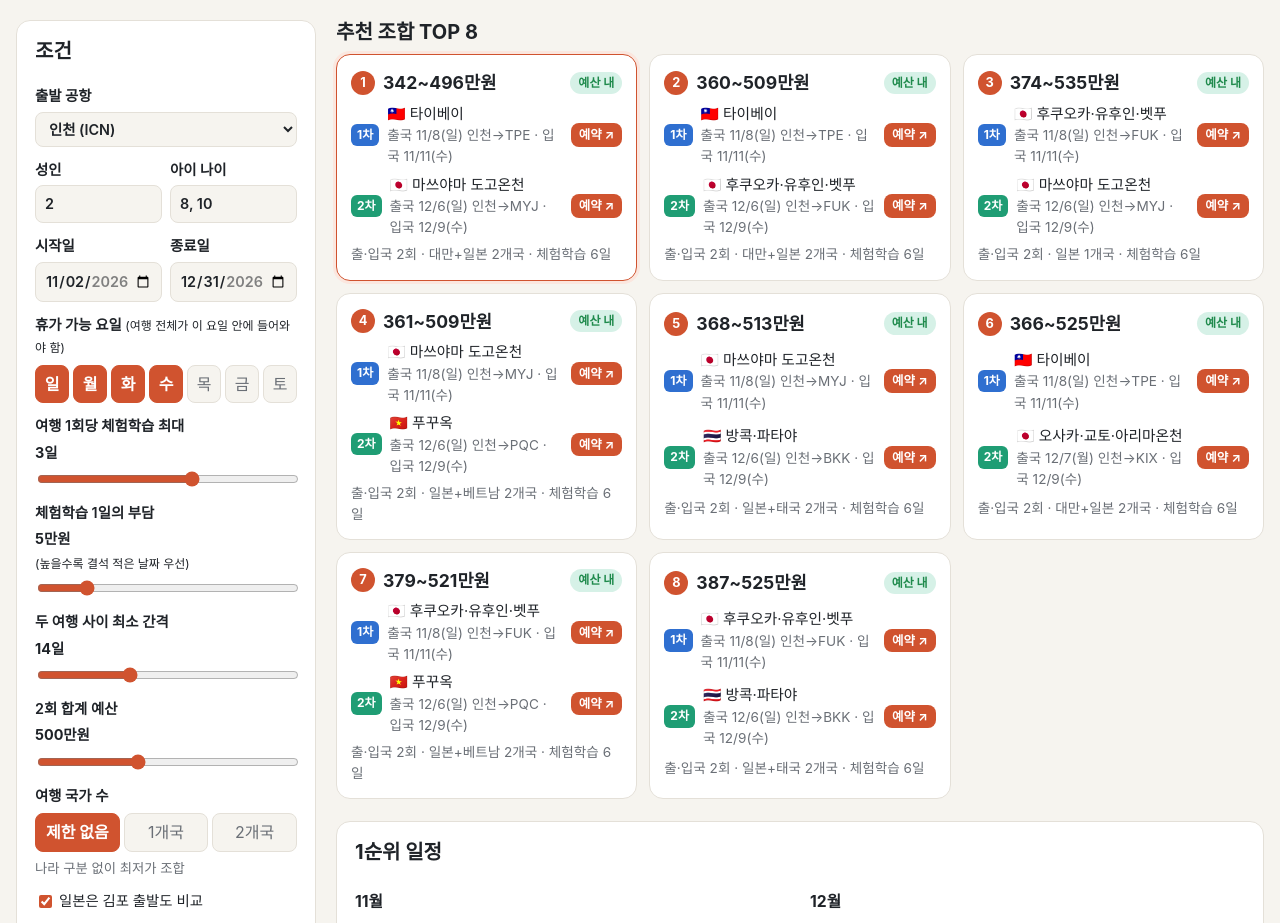
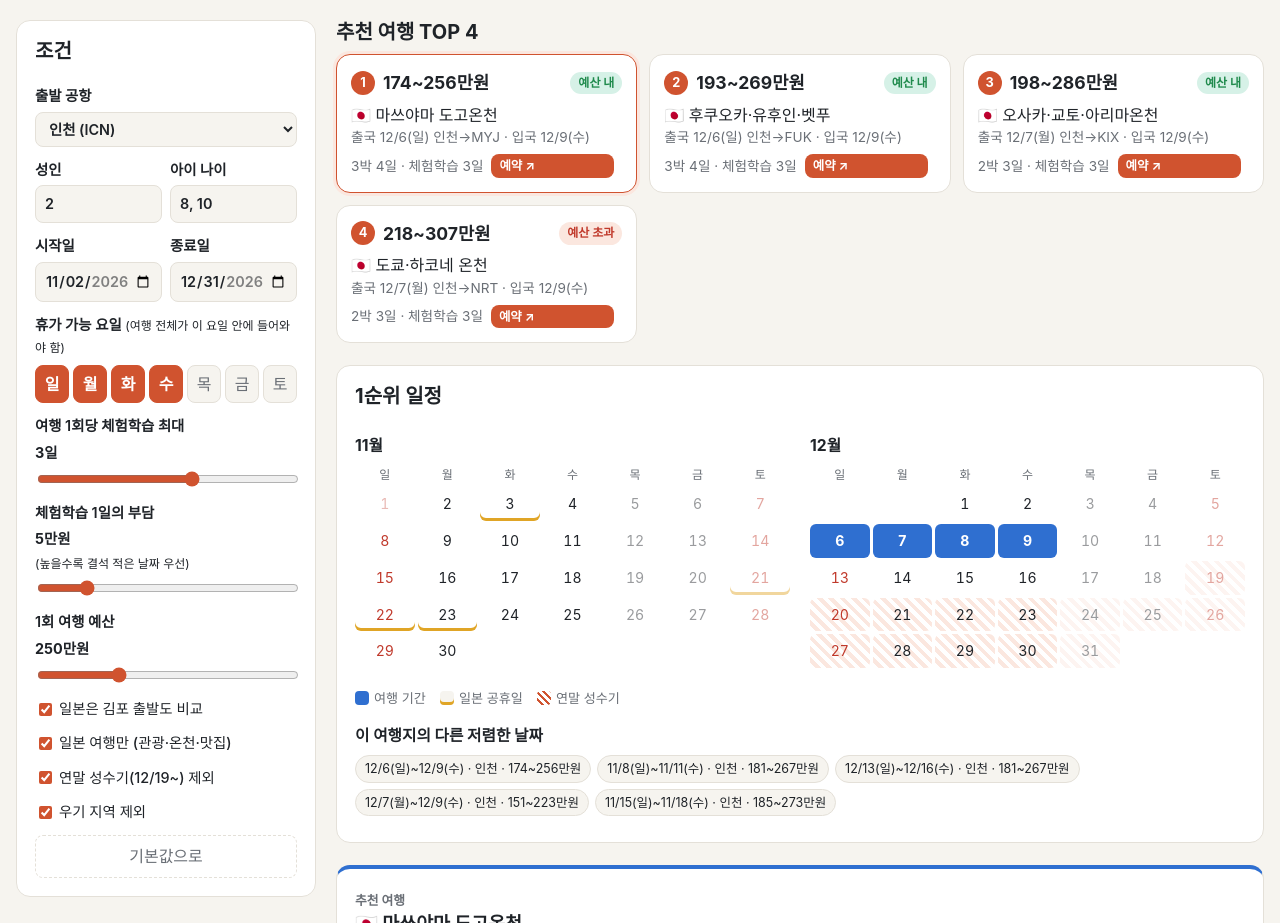
Before and after one commit to heekeunlee/tourplan, a React (Vite) app: page / in a window 1280 px wide. Shown: the part 129-1052 px from the top of the page. Built offline with nearby package versions, Linux system fonts and the light colour scheme.

Commit message:
Limit planner to a single trip
Co-Authored-By: Claude Sonnet 5.5 <noreply@anthropic.com>

```diff
--- a/package.json
+++ b/package.json
@@ -2,7 +2,7 @@
   "name": "tourplan",
   "private": true,
   "version": "0.1.0",
-  "description": "4인 가족(성인2·초등2) 11~12월 해외여행 2회 최저가 플래너",
+  "description": "4인 가족(성인2·초등2) 11~12월 해외여행 1회 최저가 플래너",
   "type": "module",
   "scripts": {
     "dev": "vite",
--- a/src/App.tsx
+++ b/src/App.tsx
@@ -2,8 +2,8 @@ import { useEffect, useMemo, useState } from 'react'
 import { AGENCIES, AGENCY_KINDS } from './agencies'
 import { bookingLinks, GROUPS, LEVEL_LABEL, primaryLink } from './booking'
 import { Calendar, CostBar, TripDetail, WEATHER_LABEL, won, wonRange } from './components'
-import { countryOf, DESTINATIONS, ORIGINS } from './data'
-import { bestCombos, bestDatesFor, DEFAULT_CONDITIONS, fmtDate, originsFor, type Conditions, type TripCandidate } from './planner'
+import { DESTINATIONS, ORIGINS } from './data'
+import { bestDatesFor, bestTrips, DEFAULT_CONDITIONS, fmtDate, originsFor, type Conditions, type TripCandidate } from './planner'
 
 const STORE_KEY = 'tourplan.conditions.v1'
 
@@ -28,8 +28,9 @@ export default function App() {
     try { localStorage.setItem(STORE_KEY, JSON.stringify(c)) } catch { /* 저장 불가 환경 무시 */ }
   }, [c])
 
-  const combos = useMemo(() => bestCombos(c), [c])
-  const combo = combos[Math.min(selected, combos.length - 1)]
+  const trips = useMemo(() => bestTrips(c), [c])
+  const trip = trips[Math.min(selected, trips.length - 1)]
+  const alternatives = useMemo(() => (trip ? bestDatesFor(trip.dest, { ...c, origin: trip.origin }, 5) : []), [trip, c])
   const set = <K extends keyof Conditions>(k: K, v: Conditions[K]) => { setC({ ...c, [k]: v }); setSelected(0) }
 
   const updateAges = (text: string) => {
@@ -42,9 +43,9 @@ export default function App() {
     <div className="app">
       <header className="hero">
         <div>
-          <p className="eyebrow">성인 {c.adults} · 아이 {c.childAges.length}명 · 11~12월 · 해외 2회</p>
+          <p className="eyebrow">성인 {c.adults} · 아이 {c.childAges.length}명 · 11~12월 · 해외 1회</p>
           <h1>가족여행 최저가 플래너</h1>
-          <p className="muted">한 번은 일본(관광·온천·맛집), 휴가 요일에 맞는 항공+숙박+체류비 합계 최저 조합을 찾습니다.</p>
+          <p className="muted">휴가 요일에 맞춰 항공+숙박+체류비 합계가 가장 싼 여행지·날짜를 찾습니다.</p>
         </div>
         <nav className="tabs">
           <button className={tab === 'plan' ? 'on' : ''} onClick={() => setTab('plan')}>최저가 플랜</button>
@@ -84,23 +85,11 @@ export default function App() {
             <label>체험학습 1일의 부담 <b>{c.schoolPenalty}만원</b> <small>(높을수록 결석 적은 날짜 우선)</small>
               <input type="range" min={0} max={30} value={c.schoolPenalty} onChange={(e) => set('schoolPenalty', Number(e.target.value))} />
             </label>
-            <label>두 여행 사이 최소 간격 <b>{c.minGapDays}일</b>
-              <input type="range" min={3} max={35} value={c.minGapDays} onChange={(e) => set('minGapDays', Number(e.target.value))} />
+            <label>1회 여행 예산 <b>{won(c.budget)}</b>
+              <input type="range" min={100} max={600} step={10} value={c.budget} onChange={(e) => set('budget', Number(e.target.value))} />
             </label>
-            <label>2회 합계 예산 <b>{won(c.budget)}</b>
-              <input type="range" min={200} max={1000} step={10} value={c.budget} onChange={(e) => set('budget', Number(e.target.value))} />
-            </label>
-            <div className="leave">
-              <span className="leave-title">여행 국가 수</span>
-              <div className="seg">
-                {([['any', '제한 없음'], ['one', '1개국'], ['two', '2개국']] as const).map(([v, label]) => (
-                  <button key={v} type="button" className={c.countryMode === v ? 'on' : ''} onClick={() => set('countryMode', v)}>{label}</button>
-                ))}
-              </div>
-              <small className="muted">{c.countryMode === 'one' ? '두 번 모두 같은 나라 (예: 일본 2회)' : c.countryMode === 'two' ? '두 번 서로 다른 나라 (예: 일본 + 대만)' : '나라 구분 없이 최저가 조합'}</small>
-            </div>
             <label className="check"><input type="checkbox" checked={c.japanFromGimpo} onChange={(e) => set('japanFromGimpo', e.target.checked)} />일본은 김포 출발도 비교</label>
-            <label className="check"><input type="checkbox" checked={c.requireJapan} onChange={(e) => set('requireJapan', e.target.checked)} />한 번은 일본 필수</label>
+            <label className="check"><input type="checkbox" checked={c.japanOnly} onChange={(e) => set('japanOnly', e.target.checked)} />일본 여행만 (관광·온천·맛집)</label>
             <label className="check"><input type="checkbox" checked={c.avoidPeak} onChange={(e) => set('avoidPeak', e.target.checked)} />연말 성수기(12/19~) 제외</label>
             <label className="check"><input type="checkbox" checked={c.excludeBadWeather} onChange={(e) => set('excludeBadWeather', e.target.checked)} />우기 지역 제외</label>
             <button className="ghost" onClick={() => { setC(DEFAULT_CONDITIONS); setAgesText(DEFAULT_CONDITIONS.childAges.join(', ')) }}>기본값으로</button>
@@ -108,43 +97,47 @@ export default function App() {
 
           <main className="results">
             <section>
-              <h2>추천 조합 TOP {combos.length}</h2>
-              {combos.length === 0 && <p className="panel">조건에 맞는 조합이 없습니다. 체험학습 일수나 기간을 늘려 보세요.</p>}
+              <h2>추천 여행 TOP {trips.length}</h2>
+              {trips.length === 0 && <p className="panel">조건에 맞는 여행이 없습니다. 체험학습 일수나 기간, 휴가 요일을 늘려 보세요.</p>}
               <div className="combos">
-                {combos.map((cb, i) => (
-                  <div key={cb.a.dest.id + cb.b.dest.id + cb.a.depart} role="button" tabIndex={0} className={`combo ${i === selected ? 'on' : ''}`} onClick={() => setSelected(i)} onKeyDown={(e) => { if (e.key === 'Enter') setSelected(i) }}>
+                {trips.map((t, i) => (
+                  <div key={t.dest.id} role="button" tabIndex={0} className={`combo ${i === selected ? 'on' : ''}`} onClick={() => setSelected(i)} onKeyDown={(e) => { if (e.key === 'Enter') setSelected(i) }}>
                     <div className="combo-head">
                       <span className="rank">{i + 1}</span>
-                      <strong>{wonRange(cb.total)}</strong>
-                      <span className={cb.total.mid <= c.budget ? 'badge good' : 'badge warn'}>{cb.total.mid <= c.budget ? '예산 내' : '예산 초과'}</span>
+                      <strong>{wonRange(t.cost.total)}</strong>
+                      <span className={t.cost.total.mid <= c.budget ? 'badge good' : 'badge warn'}>{t.cost.total.mid <= c.budget ? '예산 내' : '예산 초과'}</span>
                     </div>
-                    {[cb.a, cb.b].map((t, n) => (
-                      <div key={n} className="combo-trip">
-                        <span className="trip-no">{n + 1}차</span>
                     <div className="trip-main">
                       <span>{t.dest.flag} {t.dest.name}</span>
                       <span className="muted small">출국 {fmtDate(t.depart)} {ORIGINS[t.origin]}→{t.route.airport} · 입국 {fmtDate(t.ret)}</span>
                     </div>
+                    <div className="combo-trip">
+                      <span className="muted small">{t.nights}박 {t.nights + (t.dest.redEye ? 2 : 1)}일 · 체험학습 {t.schoolDays}일</span>
                       <a className="go" href={primaryLink(t, c).url} target="_blank" rel="noreferrer" onClick={(e) => e.stopPropagation()}>예약 ↗</a>
                     </div>
-                    ))}
-                    <span className="muted small">
-                      출·입국 2회 · {countryOf(cb.a.dest) === countryOf(cb.b.dest) ? `${countryOf(cb.a.dest)} 1개국` : `${countryOf(cb.a.dest)}+${countryOf(cb.b.dest)} 2개국`} · 체험학습 {cb.schoolDays}일
-                    </span>
                   </div>
                 ))}
               </div>
             </section>
 
-            {combo && (
+            {trip && (
               <>
                 <section className="panel">
                   <h2>{selected + 1}순위 일정</h2>
-                  <Calendar trips={[combo.a, combo.b]} c={c} />
+                  <Calendar trips={[trip]} c={c} />
+                  {alternatives.length > 1 && (
+                    <>
+                      <h4>이 여행지의 다른 저렴한 날짜</h4>
+                      <div className="chips">
+                        {alternatives.map((a) => (
+                          <span key={a.depart + a.origin} className="chip">{fmtDate(a.depart)}~{fmtDate(a.ret)} · {ORIGINS[a.origin]} · {wonRange(a.cost.total)}</span>
+                        ))}
+                      </div>
+                    </>
+                  )}
                 </section>
-                <section className="trips">
-                  <TripDetail trip={combo.a} c={c} label="1차" />
-                  <TripDetail trip={combo.b} c={c} label="2차" />
+                <section className="trips single">
+                  <TripDetail trip={trip} c={c} label="추천 여행" />
                 </section>
               </>
             )}
--- a/src/components.tsx
+++ b/src/components.tsx
@@ -165,8 +165,7 @@ export function Calendar({ trips, c }: { trips: TripCandidate[]; c: Conditions }
         )
       })}
       <div className="legend">
-        <span><i className="trip-a" />1차 여행</span>
-        <span><i className="trip-b" />2차 여행</span>
+        <span><i className="trip-a" />여행 기간</span>
         <span><i className="jp-holiday" />일본 공휴일</span>
         <span><i className="peak" />연말 성수기</span>
       </div>
--- a/src/planner.ts
+++ b/src/planner.ts
@@ -1,4 +1,4 @@
-import { countryOf, DESTINATIONS, JP_HOLIDAYS, KR_HOLIDAYS, PEAK_START, type Destination, type Route } from './data'
+import { DESTINATIONS, JP_HOLIDAYS, KR_HOLIDAYS, PEAK_START, type Destination, type Route } from './data'
 
 export interface Conditions {
   origin: string
@@ -10,12 +10,10 @@ export interface Conditions {
   leaveDays: number[] // 부모가 휴가 가능한 요일 (0=일 … 6=토), 비우거나 7개면 제한 없음
   maxSchoolDays: number // 1회 여행당 체험학습 최대 일수
   schoolPenalty: number // 체험학습 1일을 비용 몇 만원으로 볼지 (정렬용)
-  minGapDays: number
-  requireJapan: boolean
-  countryMode: 'any' | 'one' | 'two' // 두 여행의 국가: 제한 없음 / 같은 1개국 / 서로 다른 2개국
+  japanOnly: boolean
   avoidPeak: boolean
   excludeBadWeather: boolean
-  budget: number // 2회 합계 예산 (만원)
+  budget: number // 1회 여행 예산 (만원)
 }
 
 export const DEFAULT_CONDITIONS: Conditions = {
@@ -28,12 +26,10 @@ export const DEFAULT_CONDITIONS: Conditions = {
   endDate: '2026-12-31',
   maxSchoolDays: 3,
   schoolPenalty: 5,
-  minGapDays: 14,
-  requireJapan: true,
-  countryMode: 'any',
+  japanOnly: true,
   avoidPeak: true,
   excludeBadWeather: true,
-  budget: 500,
+  budget: 250,
 }
 
 export type Range = { low: number; high: number; mid: number }
@@ -50,14 +46,6 @@ export interface TripCandidate {
   schoolDays: number
   cost: { flight: Range; hotel: Range; food: Range; local: Range; total: Range }
   notes: string[]
-  score: number
-}
-
-export interface Combo {
-  a: TripCandidate
-  b: TripCandidate
-  total: Range
-  schoolDays: number
   score: number
 }
 
@@ -186,33 +174,14 @@ export function allCandidates(c: Conditions, dests = DESTINATIONS) {
   return out
 }
 
-/** 목적지 쌍마다 최적 날짜 조합 1개씩, 점수 순 */
-export function bestCombos(c: Conditions, limit = 8): Combo[] {
-  const cands = allCandidates(c).sort((x, y) => x.score - y.score)
-  const best = new Map<string, Combo>()
-  for (const a of cands) {
-    for (const b of cands) {
-      if (b.depart <= a.depart) continue
-      // 같은 도시 재방문은 '1개국' 모드에서만 허용
-      if (a.dest.id === b.dest.id && c.countryMode !== 'one') continue
-      if (diffDays(a.ret, b.depart) < c.minGapDays) continue
-      const sameCountry = countryOf(a.dest) === countryOf(b.dest)
-      if (c.countryMode === 'one' && !sameCountry) continue
-      if (c.countryMode === 'two' && sameCountry) continue
-      if (c.requireJapan && a.dest.region !== 'JP' && b.dest.region !== 'JP') continue
-      const key = [a.dest.id, b.dest.id].sort().join('+')
-      const score = a.score + b.score
-      const prev = best.get(key)
-      if (!prev || score < prev.score) {
-        best.set(key, {
-          a, b, score,
-          total: sum(a.cost.total, b.cost.total),
-          schoolDays: a.schoolDays + b.schoolDays,
-        })
-      }
-    }
-  }
-  return [...best.values()].sort((x, y) => x.score - y.score).slice(0, limit)
+/** 목적지마다 최적 날짜·출발공항 1개씩, 점수 순 */
+export function bestTrips(c: Conditions, limit = 8): TripCandidate[] {
+  const dests = c.japanOnly ? DESTINATIONS.filter((d) => d.region === 'JP') : DESTINATIONS
+  return dests
+    .map((d) => bestDatesFor(d, c, 1)[0])
+    .filter((t): t is TripCandidate => Boolean(t))
+    .sort((x, y) => x.score - y.score)
+    .slice(0, limit)
 }
 
 export function bestDatesFor(dest: Destination, c: Conditions, limit = 5) {
--- a/src/styles.css
+++ b/src/styles.css
@@ -196,3 +196,6 @@ a.book:hover { background: var(--a-soft); }
 .trip-no { font-size: .75rem; font-weight: 700; color: #fff; background: var(--a); border-radius: 6px; padding: 2px 6px; }
 .combo-trip:nth-of-type(3) .trip-no { background: var(--b); }
 .trip-main { display: grid; min-width: 0; }
+
+.trips.single { grid-template-columns: 1fr; }
+.trips.single .trip { border-top: 4px solid var(--a); }
```
Lines whose indentation alone changed are shown as unchanged.
